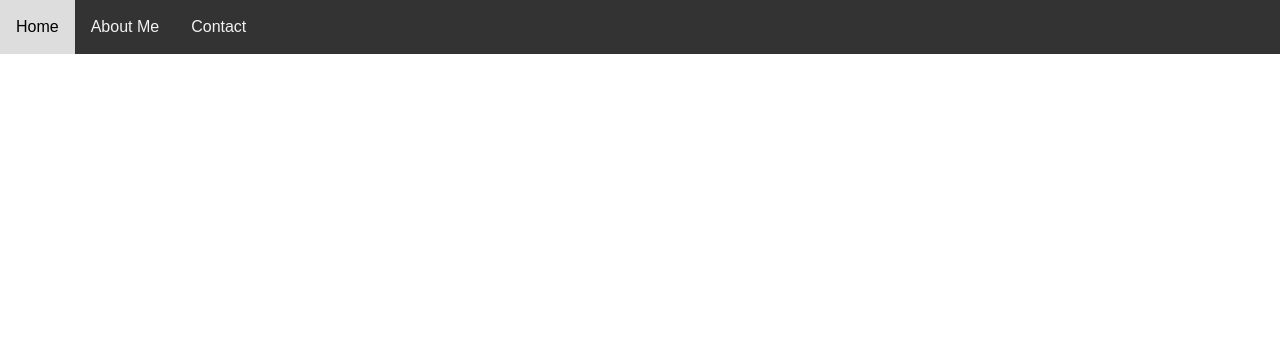
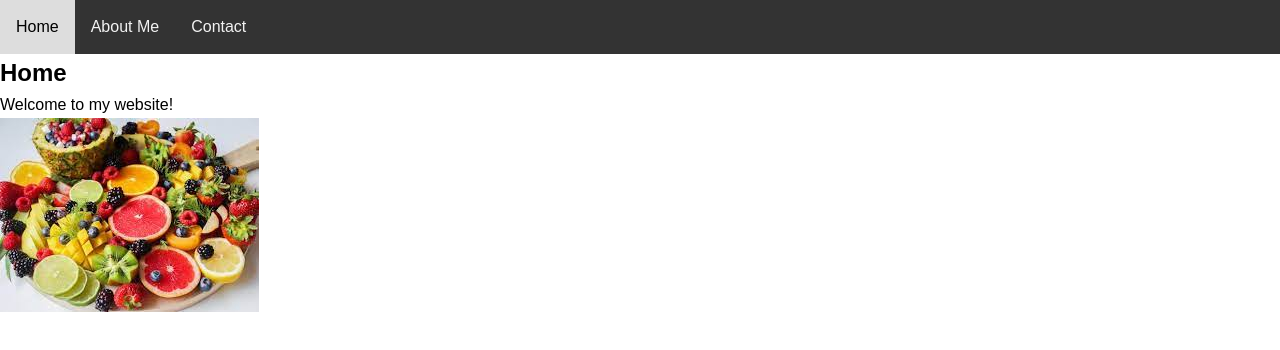
Before and after one commit to bacoGit/CopilotProject, a plain HTML site: page index.html in a window 1280 px wide. Drawn offline with Linux system fonts and the light colour scheme.

Commit message:
changing style

```diff
--- a/style.css
+++ b/style.css
@@ -26,7 +26,11 @@ img {
     height: auto;
 }
 /* Hide sections by default */
-#home, #about, #contact {
+#home {
+    display: block;
+}
+
+#about, #contact {
     display: none;
 }
 
```
